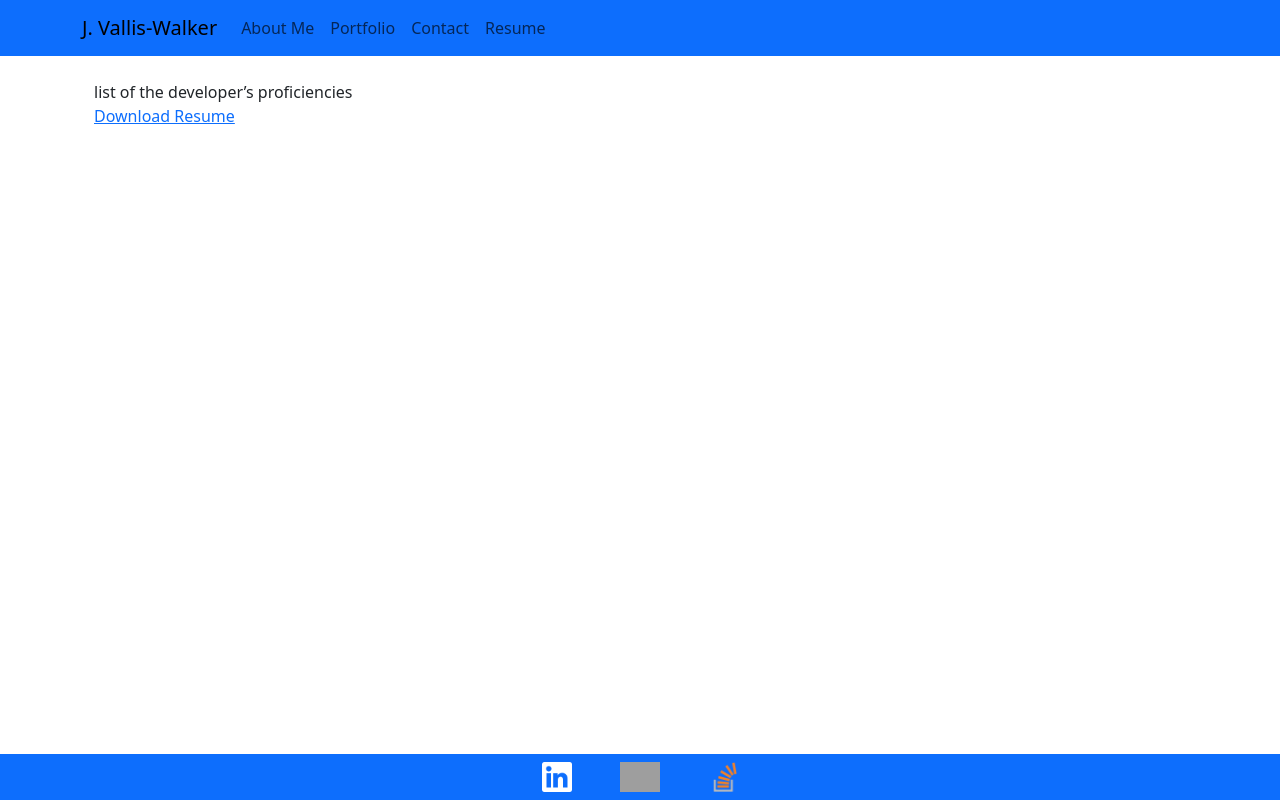
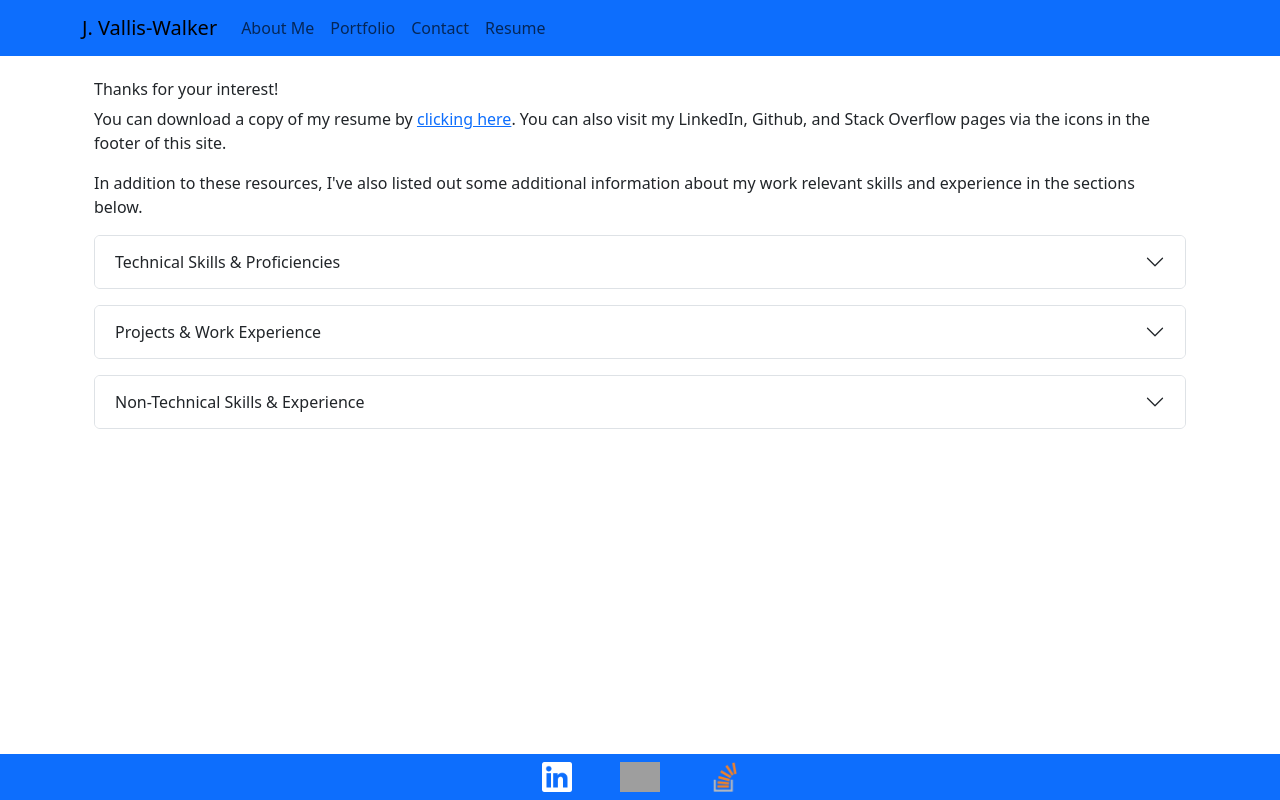
Before and after one commit to jvalliswalker/Portfolio, a React (Vite) app: page /resume in a window 1280 px wide. Built offline with nearby package versions, Linux system fonts and the light colour scheme; grey boxes are pictures that could not be loaded.

Commit message:
build out resume page and styling

```diff
--- /dev/null
+++ b/src/components/SingleAccordion.jsx
@@ -0,0 +1,16 @@
+import { Accordion } from "react-bootstrap";
+
+function SingleAccordion({ title, content }) {
+  return (
+    <>
+      <Accordion>
+        <Accordion.Item eventKey="0">
+          <Accordion.Header>{title}</Accordion.Header>
+          <Accordion.Body>{content}</Accordion.Body>
+        </Accordion.Item>
+      </Accordion>
+    </>
+  );
+}
+
+export default SingleAccordion;
--- a/src/pages/Resume.jsx
+++ b/src/pages/Resume.jsx
@@ -1,11 +1,139 @@
+import SingleAccordion from "../components/SingleAccordion";
+import { useOutletContext } from "react-router";
+
 function Resume() {
+  const [styleHandler] = useOutletContext();
+
+  const style = styleHandler.resumeStyleHandler;
+
+  const skillsAndProficiences = (
+    <>
+      <div className="container">
+        <div className="row">
+          <div className={style.accordionColumnStyling}>
+            <h6>Primary Coding Languages</h6>
+            <ul>
+              <li>Apex (Java)</li>
+              <li>Javascript</li>
+              <li>Python</li>
+            </ul>
+          </div>
+          <div className={style.accordionColumnStyling}>
+            <h6>Coding Frameworks</h6>
+            <ul>
+              <li>React JS</li>
+              <li>Lightning Web Components</li>
+              <li>Bootstrap</li>
+            </ul>
+          </div>
+        </div>
+      </div>
+    </>
+  );
+
+  const projectsAndExperience = (
+    <>
+      <div className="container">
+        <div className="row">
+          <div className={style.accordionColumnStyling}>
+            <h6>Development Experience</h6>
+            <ul>
+              <li>
+                Create and refactor record hooks/trigger automation for
+                Salesforce Databases
+              </li>
+              <li>
+                Create custom user interfaces for department speciic needs
+              </li>
+            </ul>
+          </div>
+          <div className={style.accordionColumnStyling}>
+            <h6>Projects / Notable Accomplishments</h6>
+            <ul>
+              <li></li>
+            </ul>
+          </div>
+        </div>
+      </div>
+    </>
+  );
+
+  const nonTechnical = (
+    <>
+      <p>
+        At the{" "}
+        <span>
+          <a
+            href="https://www.linkedin.com/company/making-waves-foundation/posts/?feedView=all"
+            target="_blank"
+          >
+            Making Waves Foundation
+          </a>{" "}
+        </span>
+        I lead interdepartmental meetings with two separate groups to discuss
+        new and ongoing technical projects.
+      </p>
+      <p>
+        One group was made up of several "power users" (non-developer but more
+        technically minded staff) from each of the program's departments.
+        Together we would discuss and triage new requests from their respective
+        departments, clarify requirments, and get feedback for in-flight
+        projects.
+      </p>
+      <p>
+        Another group was made up of team leaders for the programs' various
+        departments. Here we would introduce, refine, and triage
+        initiative-level projects as well as demo projects ready for final
+        approval.{" "}
+      </p>
+      <p>
+        At {""}
+        <a href="https://www.linkedin.com/company/sambasafety/" target="_blank">
+          SambaSafety
+        </a>{" "}
+        I've continued to be involved in the requirment gathering, QA, and User
+        Acceptance Testing aspects of the development process.{" "}
+      </p>
+    </>
+  );
+
   return (
     <>
-      <div>list of the developer’s proficiencies</div>
+      <h6>Thanks for your interest!</h6>
+      <div className="mb-3">
+        <p>
+          You can download a copy of my resume by{" "}
+          <a href="https://drive.google.com/uc?export=download&id=10taFQdyCTgh81d3MzmV5yoNwwlvTcCWk">
+            clicking here
+          </a>
+          . You can also visit my LinkedIn, Github, and Stack Overflow pages via
+          the icons in the footer of this site.
+        </p>
+        <p>
+          In addition to these resources, I've also listed out some additional
+          information about my work relevant skills and experience in the
+          sections below.
+        </p>
+      </div>
       <div>
-        <a href="https://drive.google.com/uc?export=download&id=10taFQdyCTgh81d3MzmV5yoNwwlvTcCWk">
-          Download Resume
-        </a>
+        <div className="mb-3">
+          <SingleAccordion
+            title="Technical Skills & Proficiencies"
+            content={skillsAndProficiences}
+          />
+        </div>
+        <div className="mb-3">
+          <SingleAccordion
+            title="Projects & Work Experience"
+            content={projectsAndExperience}
+          />
+        </div>
+        <div className="mb-3">
+          <SingleAccordion
+            title="Non-Technical Skills & Experience"
+            content={nonTechnical}
+          />
+        </div>
       </div>
     </>
   );
--- a/src/styles/index.css
+++ b/src/styles/index.css
@@ -81,3 +81,7 @@
 .pointerOnHover:hover {
   cursor: pointer;
 }
+
+.accordion-button:not(.collapsed) {
+  background-color: transparent !important;
+}
--- a/src/utils/styleHandler.js
+++ b/src/utils/styleHandler.js
@@ -17,6 +17,12 @@ class StyleHandler {
     );
 
     this.footer = new FooterStyleHandler(
+      this.isMobile,
+      this.isTablet,
+      this.isDesktop
+    );
+
+    this.resumeStyleHandler = new ResumeStyleHandler(
       this.isMobile,
       this.isTablet,
       this.isDesktop
@@ -70,6 +76,22 @@ class ContactStyleHandler {
       return "";
     } else {
       return "d-flex flex-column justify-content-center align-items-center";
+    }
+  }
+}
+
+class ResumeStyleHandler {
+  constructor(isMobile, isTablet, isDesktop) {
+    this.isMobile = isMobile;
+    this.isTablet = isTablet;
+    this.isDesktop = isDesktop;
+  }
+
+  get accordionColumnStyling() {
+    if (this.isMobile) {
+      return "";
+    } else {
+      return "col";
     }
   }
 }
```
